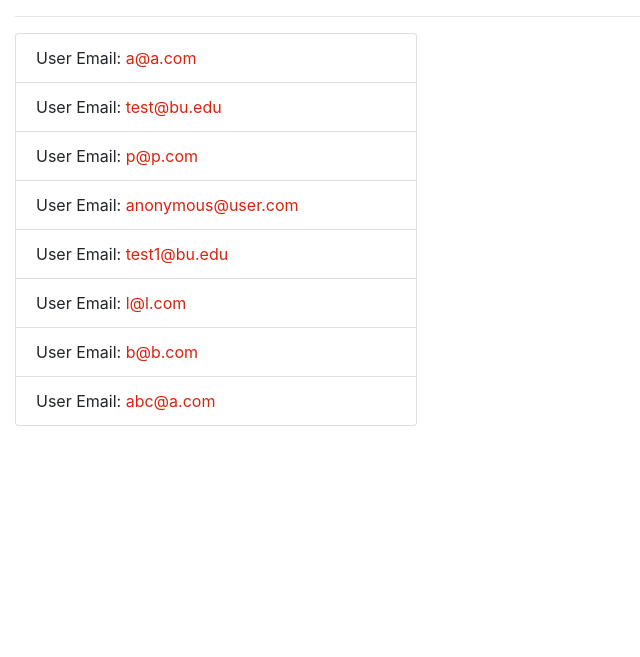
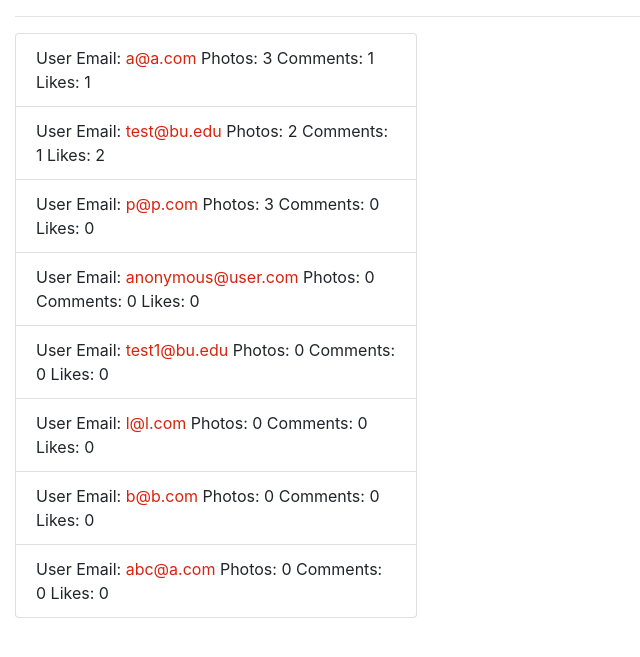
Before and after one commit to Ninad998/CS660, a Flask app: page /top in a window 1280 px wide. Shown: the part 71-728 px from the top of the page, without its empty margins (0-640 px from the left). Run offline with Flask 2, Linux system fonts and the light colour scheme; data comes from the database, SQL or seed files in the repository; some libraries are stand-ins or nearby versions.

Commit message:
Last update on submission

```diff
--- a/app.py
+++ b/app.py
@@ -127,25 +127,34 @@ def findTopUsers():
     users = cursor.fetchall()
     contrib = []
     for user, id in users:
+        photoCount = 0
+        commentCount = 0
+        likeCount = 0
         count = 0
 
         cursor.execute("SELECT count(*) FROM photos INNER JOIN albums "
                        "ON photos.album=albums.id "
                        "AND albums.owner=%s;", id)
 
-        count = count + cursor.fetchone()[0]
+        photoCount = cursor.fetchone()[0]
 
         cursor.execute("SELECT count(*) FROM comments WHERE user=%s;", id)
 
-        count = count + cursor.fetchone()[0]
+        commentCount = cursor.fetchone()[0]
 
-        contrib.append((user, count))
+        cursor.execute("SELECT count(*) FROM likes WHERE user=%s;", id)
+
+        likeCount = cursor.fetchone()[0]
+
+        count = count + photoCount + commentCount
+
+        contrib.append((user, count, photoCount, commentCount, likeCount))
 
     contrib = sorted(contrib, key=lambda x: x[1], reverse=True)[:10]
 
     users = []
-    for user, id in contrib:
-        users.append(user)
+    for user, count, photoCount, commentCount, likeCount in contrib:
+        users.append((user, photoCount, commentCount, likeCount))
 
     print(users)
 
@@ -323,7 +332,7 @@ def register_user():
 
     test = checkEmail(register['email'])
 
-    if test:
+    if not test:
         db = getMysqlConnection()
         conn = db['conn']
         cursor = db['cursor']
@@ -958,6 +967,7 @@ def getPhotoFromId(photoId):
 
     cursor.close()
     conn.close()
+
     return photo
 
 
@@ -1051,6 +1061,40 @@ def getFriendResult(userEmail, friendEmail):
         return False
 
 
+def getActivityFromId(id):
+    db = getMysqlConnection()
+    conn = db['conn']
+    cursor = db['cursor']
+
+    photoCount = 0
+    commentCount = 0
+    likeCount = 0
+    count = 0
+
+    cursor.execute("SELECT count(*) FROM photos INNER JOIN albums "
+                   "ON photos.album=albums.id "
+                   "AND albums.owner=%s;", id)
+
+    photoCount = cursor.fetchone()[0]
+
+    cursor.execute("SELECT count(*) FROM comments WHERE user=%s;", id)
+
+    commentCount = cursor.fetchone()[0]
+
+    cursor.execute("SELECT count(*) FROM likes WHERE user=%s;", id)
+
+    likeCount = cursor.fetchone()[0]
+
+    activity = (photoCount, commentCount, likeCount)
+
+    print(activity)
+
+    cursor.close()
+    conn.close()
+
+    return activity
+
+
 # user page, friend-ing option
 @app.route('/user', methods=['GET', 'POST'])
 def friend():
@@ -1073,18 +1117,27 @@ def friend():
 
         cursor.close()
         conn.close()
+
+        activity = getActivityFromId(getUserIdFromEmail(user['email']))
+
         if flask_login.current_user.is_authenticated:
-            check = getUserIdFromEmail(user['email']) == 0
+            check = (getUserIdFromEmail(user['email']) != 0)
 
             if user['email'] == flask_login.current_user.id:
                 return flask.redirect(flask.url_for('profile'))
 
             friendCheck = getFriendResult(flask_login.current_user.id, user['email'])
-            return render_template('user.html', user=user, friendCheck=friendCheck, allowFriend=check,
+
+            print(friendCheck)
+
+            print(check)
+
+            return render_template('user.html', user=user, friendCheck=friendCheck,
+                                   allowFriend=check, activity=activity,
                                    name=flask_login.current_user.id,
                                    login=flask_login.current_user.is_authenticated)
         else:
-            return render_template('user.html', user=user,
+            return render_template('user.html', user=user, activity=activity,
                                    login=flask_login.current_user.is_authenticated)
 
     user = {}
@@ -1199,15 +1252,44 @@ def searchTag(tags):
     cursor = db['cursor']
     results = []
 
-    for tag in tags:
-        cursor.execute("SELECT word FROM tags WHERE word LIKE '%%%s%%';" % tag)
+    sql = "SELECT id FROM tags WHERE "
 
-        rows = cursor.fetchall()
-        for row in rows:
-            results.append(row[0])
+    for i in range(len(tags)):
+        if i == 0:
+            sql = sql + ('word LIKE "%%%s%%"' % tags[i])
+
+        else:
+            sql = sql + (' OR word LIKE "%%%s%%"' % tags[i])
+
+    sql = sql + ';'
+
+    print(sql)
+
+    cursor.execute(sql)
+
+    rows = cursor.fetchall()
+
+    sql = "SELECT photoId FROM phototags GROUP BY photoId "
+    for i in range(len(rows)):
+        if i == 0:
+            sql = sql + ('HAVING sum(case when tagId = %s then 1 else 0 end) > 0' % rows[i])
+
+        else:
+            sql = sql + (' AND sum(case when tagId = %s then 1 else 0 end) > 0' % rows[i])
+
+    sql = sql + ';'
+
+    print(sql)
+
+    cursor.execute(sql)
+
+    rows = cursor.fetchall()
 
     cursor.close()
     conn.close()
+
+    for row in rows:
+        results.append(getPhotoFromId(row[0]))
     return results
 
 
@@ -1241,11 +1323,11 @@ def search():
     else:
         result = searchTag(list(set(query.split(" "))))
         if flask_login.current_user.is_authenticated:
-            return render_template('search.html', tags=result, name=flask_login.current_user.id,
+            return render_template('search.html', photos=result, name=flask_login.current_user.id,
                                    tagSearch=True, userSearch=False, commentSearch=False,
                                    login=flask_login.current_user.is_authenticated)
         else:
-            return render_template('search.html', tags=result,
+            return render_template('search.html', photos=result,
                                    tagSearch=True, userSearch=False, commentSearch=False,
                                    login=flask_login.current_user.is_authenticated)
 
@@ -1293,6 +1375,26 @@ def friendlist():
                            login=flask_login.current_user.is_authenticated)
 
 
+@app.route('/userlikes', methods=['GET'])
+def userLikes():
+    photoId = request.args.get('photoId')
+    db = getMysqlConnection()
+    conn = db['conn']
+    cursor = db['cursor']
+
+    cursor.execute("SELECT DISTINCT user FROM likes WHERE " +
+                   "photo=%s;", photoId)
+
+    rows = cursor.fetchall()
+
+    users = []
+    for row in rows:
+        users.append(getEmailFromUserId(row[0]))
+
+    return render_template('userlikes.html', users=users, name=flask_login.current_user.id,
+                           login=flask_login.current_user.is_authenticated)
+
+
 app.secret_key = 'super secret string'
 app.config['SESSION_TYPE'] = 'filesystem'
 
--- a/templates/photo.html
+++ b/templates/photo.html
@@ -32,6 +32,12 @@
                         {% else %}
                             Likes
                         {% endif %}
+                        <a href="/userlikes?photoId={{ photo[5] }}"  style="padding-left:2em">
+                            <button type="button" class="btn btn-outline-primary"
+                                    aria-label="Users">
+                                <span class="fa fa-user-circle"></span> Users
+                            </button>
+                        </a>
                     </div>
                 </div>
                 <br/>
--- a/templates/top.html
+++ b/templates/top.html
@@ -3,9 +3,12 @@
 {% block content %}
     {% if users %}
         <ul class="list-group col-lg-4">
-            {% for user in users %}
+            {% for user, photoCount, commentCount, likeCount in users %}
                 <li class="list-group-item">
                     User Email: <a href="/user?id={{ user }}">{{ user }}</a>
+                    Photos: {{ photoCount }}
+                    Comments: {{ commentCount }}
+                    Likes: {{ likeCount }}
                 </li>
             {% endfor %}
         </ul>
--- a/templates/user.html
+++ b/templates/user.html
@@ -70,10 +70,16 @@
             {% if login %}
                 {% if friendCheck and allowFriend %}
                     <p>
+                        Photos: {{ activity[0] }} <br/>
+                        Comments: {{ activity[1] }} <br/>
+                        Likes: {{ activity[2] }} <br/><br/>
                         <input type="submit" value="Already Friends" disabled class="btn btn-outline-primary"/>
                     </p>
                 {% else %}
                     <p>
+                        Photos: {{ activity[0] }} <br/>
+                        Comments: {{ activity[1] }} <br/>
+                        Likes: {{ activity[2] }} <br/><br/>
                         <input type="submit" value="Friend" class="btn btn-outline-primary"/>
                     </p>
                 {% endif %}
```
Also changed, not shown: templates/search.html (+12 -5 lines), templates/userlikes.html (added, +15 -0 lines), static/images/1/3.jpg (added).
